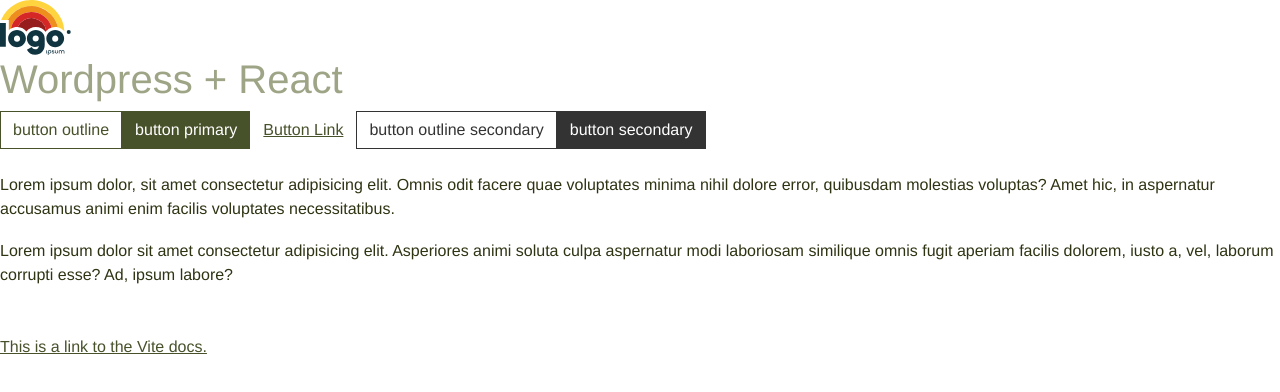
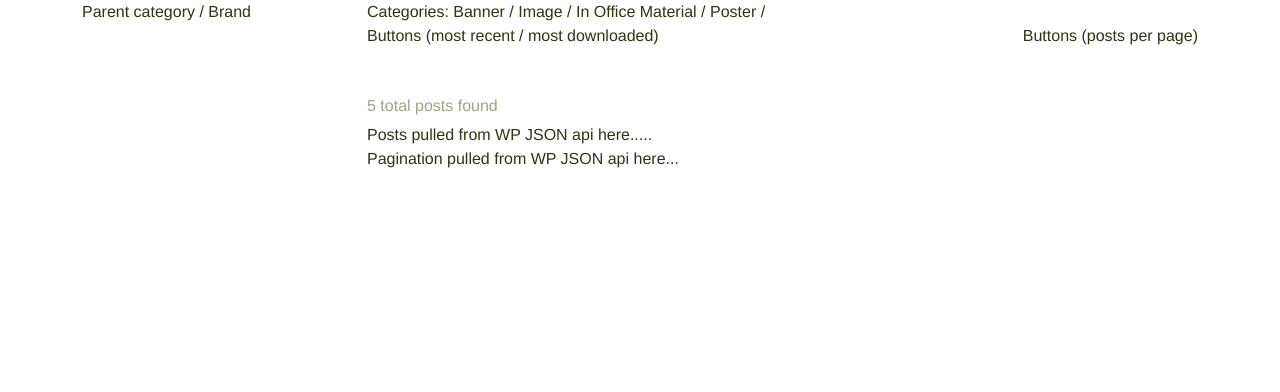
Before and after one commit to aterchin/wordpress-react-portal, a React (Vite) app in the folder react-app/: page / in a window 1280 px wide. Shown: the top 392 px of the page. Built offline with nearby package versions, Linux system fonts and the light colour scheme.

Commit message:
layout skeleton in app

```diff
--- a/react-app/src/App.jsx
+++ /dev/null
@@ -1,33 +0,0 @@
-import siteLogo from '/logoipsum-331.svg';
-
-function App() {
-  return (
-    <>
-      <div className='mb-4'>
-        <img src={siteLogo} className='logo' alt='Site logo' />
-        <h1>Wordpress + React</h1>
-        <button className='btn btn-outline-primary'>button outline</button>
-        <button className='btn btn-primary'>button primary</button>
-        <button className='btn btn-link'>Button Link</button>
-        <button className='btn btn-outline-secondary'>button outline secondary</button>
-        <button className='btn btn-secondary'>button secondary</button>
-      </div>
-      <p>
-        Lorem ipsum dolor, sit amet consectetur adipisicing elit. Omnis odit facere quae voluptates minima nihil dolore
-        error, quibusdam molestias voluptas? Amet hic, in aspernatur accusamus animi enim facilis voluptates
-        necessitatibus.
-      </p>
-      <p>
-        Lorem ipsum dolor sit amet consectetur adipisicing elit. Asperiores animi soluta culpa aspernatur modi
-        laboriosam similique omnis fugit aperiam facilis dolorem, iusto a, vel, laborum corrupti esse? Ad, ipsum labore?{' '}
-      </p>
-      <p className='my-5'>
-        <a href='https://vitejs.dev' target='_blank'>
-          This is a link to the Vite docs.
-        </a>
-      </p>
-    </>
-  );
-}
-
-export default App;
--- /dev/null
+++ b/react-app/src/Components/App.jsx
@@ -0,0 +1,46 @@
+import { useState } from 'react';
+import { Container, Row, Col } from 'react-bootstrap';
+import Spinner from './Spinner';
+
+function App() {
+  const [loading, setLoading] = useState(false);
+  const totalPosts = 5;
+
+  return (
+    <Container fluid='lg'>
+      <Row className='mb-4'>
+        <Col lg={3} className='mb-4'>
+          Parent category / Brand
+        </Col>
+        <Col lg={9}>
+          Categories: Banner / Image / In Office Material / Poster /
+          <Row className='g-0 mb-5 align-items-end'>
+            <Col sm={8} md={6}>
+              Buttons (most recent / most downloaded)
+            </Col>
+            <Col sm={4} md={6} className='d-flex justify-content-end'>
+              Buttons (posts per page)
+            </Col>
+          </Row>
+          {loading ? (
+            <Spinner />
+          ) : (
+            <>
+              {totalPosts > 0 ? (
+                <>
+                  <h6>{totalPosts} total posts found</h6>
+                  Posts pulled from WP JSON api here..... <br />
+                  Pagination pulled from WP JSON api here...
+                </>
+              ) : (
+                ''
+              )}
+            </>
+          )}
+        </Col>
+      </Row>
+    </Container>
+  );
+}
+
+export default App;
--- /dev/null
+++ b/react-app/src/Components/Spinner.jsx
@@ -0,0 +1,9 @@
+export default function Spinner() {
+  return (
+    <div className='d-flex justify-content-center'>
+      <div className='spinner-border' role='status'>
+        <span className='visually-hidden'>Loading...</span>
+      </div>
+    </div>
+  );
+}
--- a/react-app/src/main.jsx
+++ b/react-app/src/main.jsx
@@ -1,6 +1,6 @@
 import React from 'react';
 import ReactDOM from 'react-dom/client';
-import App from './App.jsx';
+import App from './Components/App.jsx';
 import './scss/main.scss';
 
 ReactDOM.createRoot(document.getElementById('root')).render(
```
